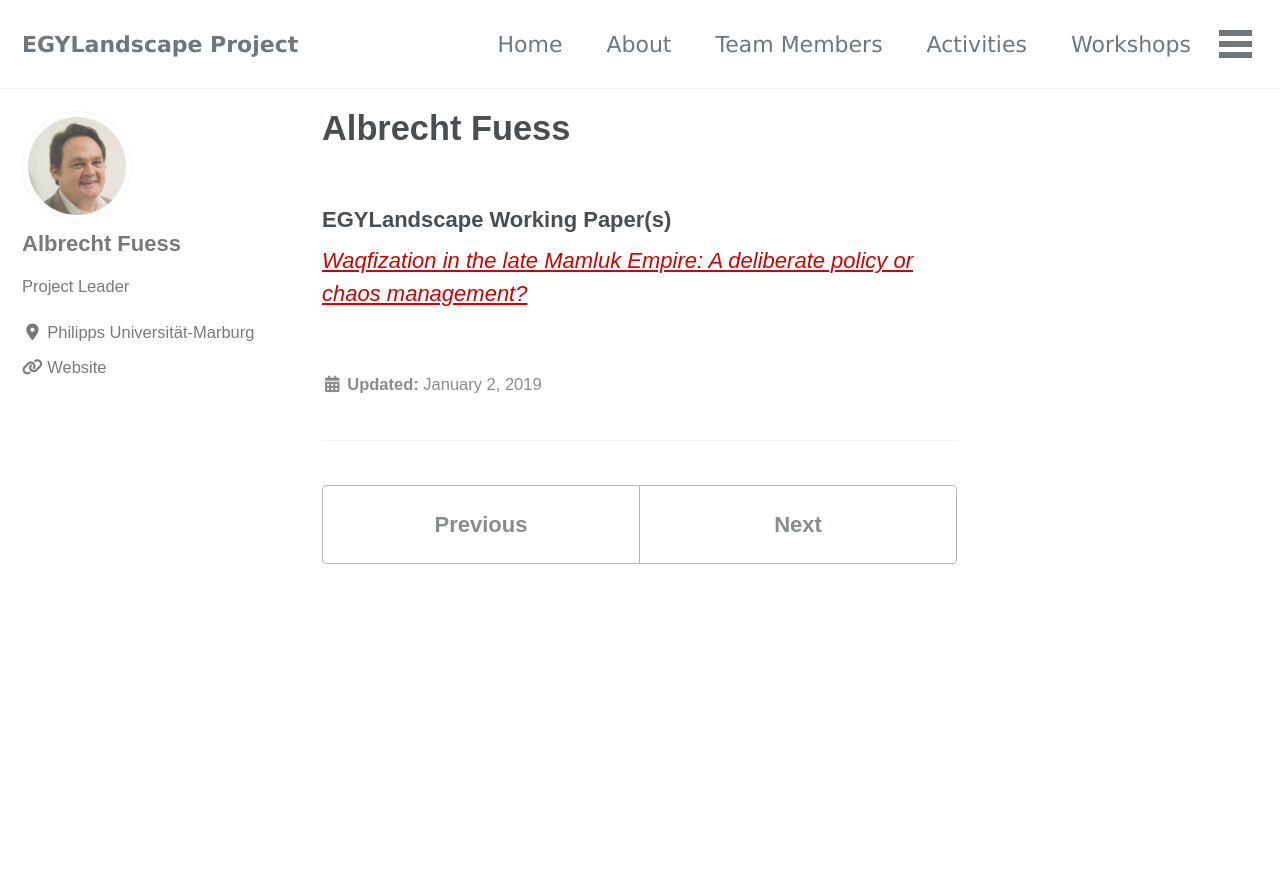
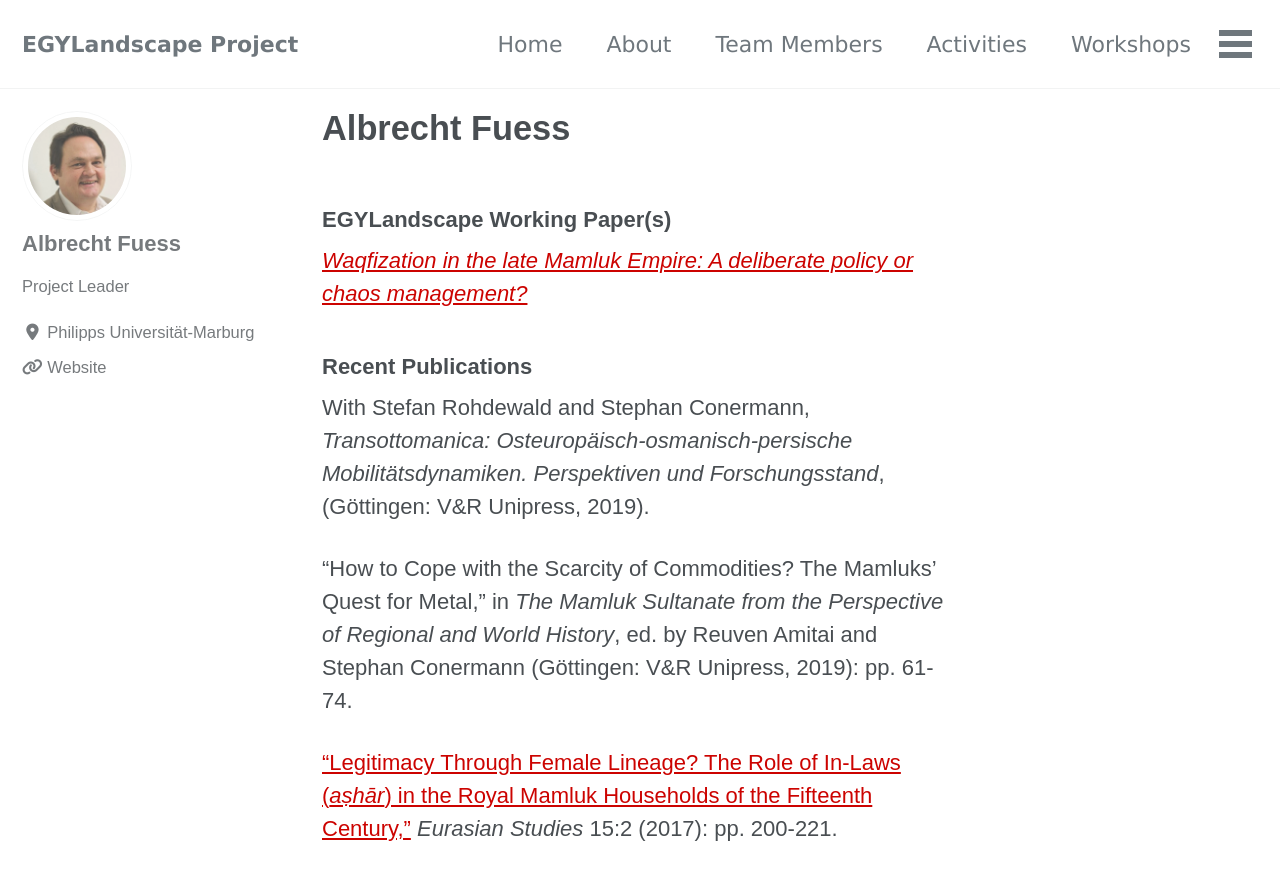
Before and after one commit to mhshaaban/egylandscapeproject.github.io, a Jekyll site: the page built from _members/AlbrechtFuess.md, in a window 1280 px wide and 900 px high. Shown: the top 880 px of the window. Built offline with Jekyll 4.4.1, drawn with Linux system fonts in a browser that asks for light colours; cached includes are drawn as plain includes; nearby versions of some CDN libraries; some web fonts are replaced.

Commit message:
Update AlbrechtFuess.md

```diff
--- a/_members/AlbrechtFuess.md
+++ b/_members/AlbrechtFuess.md
@@ -11,3 +11,11 @@ layout: single
 ### EGYLandscape Working Paper(s)
 
 [*Waqfization in the late Mamluk Empire: A deliberate policy or chaos management?*](https://mhshaaban.github.io/minimal-mistakes/papers/June2020_Fuess/)
+
+### Recent Publications
+
+With Stefan Rohdewald and Stephan Conermann, *Transottomanica: Osteuropäisch-osmanisch-persische Mobilitätsdynamiken. Perspektiven und Forschungsstand*, (Göttingen: V&R Unipress, 2019).
+
+"How to Cope with the Scarcity of Commodities? The Mamluks' Quest for Metal," in *The Mamluk Sultanate from the Perspective of Regional and World History*, ed. by Reuven Amitai and Stephan Conermann (Göttingen: V&R Unipress, 2019): pp. 61-74.
+
+["Legitimacy Through Female Lineage? The Role of In-Laws (*aṣhār*) in the Royal Mamluk Households of the Fifteenth Century,"](https://brill.com/view/journals/eurs/15/2/article-p200_3.xml?language=en) *Eurasian Studies* 15:2 (2017): pp. 200-221.
```
